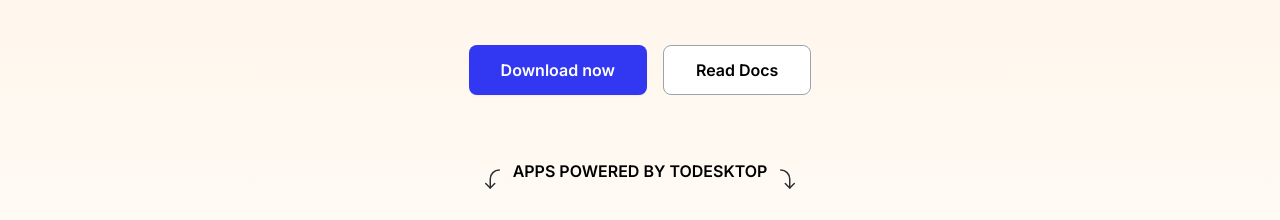
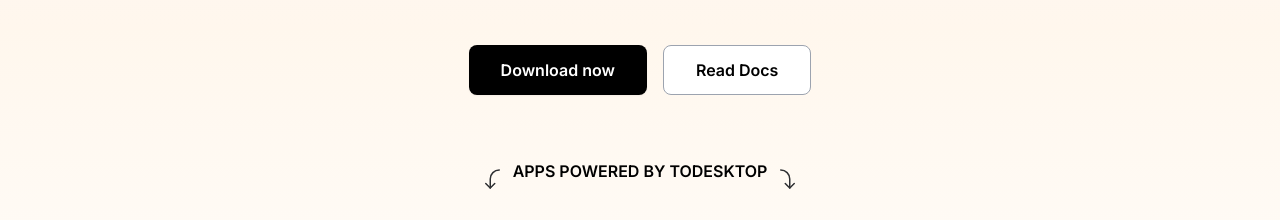
Before and after one commit to pratikdharam/ToDesktop-Project, a website: page index.html in a window 1280 px wide. Shown: the part 501-721 px from the top of the page. Drawn offline with Linux system fonts and the light colour scheme.

Commit message:
download button changed to black

```diff
--- a/index.html
+++ b/index.html
@@ -89,7 +89,7 @@
                 <h1 class="text-4xl font-semibold leading-snug mt-4 sm:text-6xl">Web app to desktop app in minutes</h1>
                 <p class="text-xl mt-4 sm:text-2xl sm:mt-8 text-gray-800">Take your web app codebase and transform it into a cross platform desktop app with native functionality.</p>
                 <div id="buttons-container" class="mt-12 flex gap-4 flex-col sm:flex-row">
-                    <button class="px-8 py-3 font-semibold rounded-lg text-white bg-primary shadow-sm hover:bg-opacity-90">Download now</button>
+                    <button class="px-8 py-3 font-semibold rounded-lg text-white bg-black shadow-sm hover:bg-opacity-90">Download now</button>
                     <button class="px-8 py-3 font-semibold rounded-lg bg-white border border-gray-400 hover:border-gray-800">Read Docs</button>
                 </div>
            </div>
```
